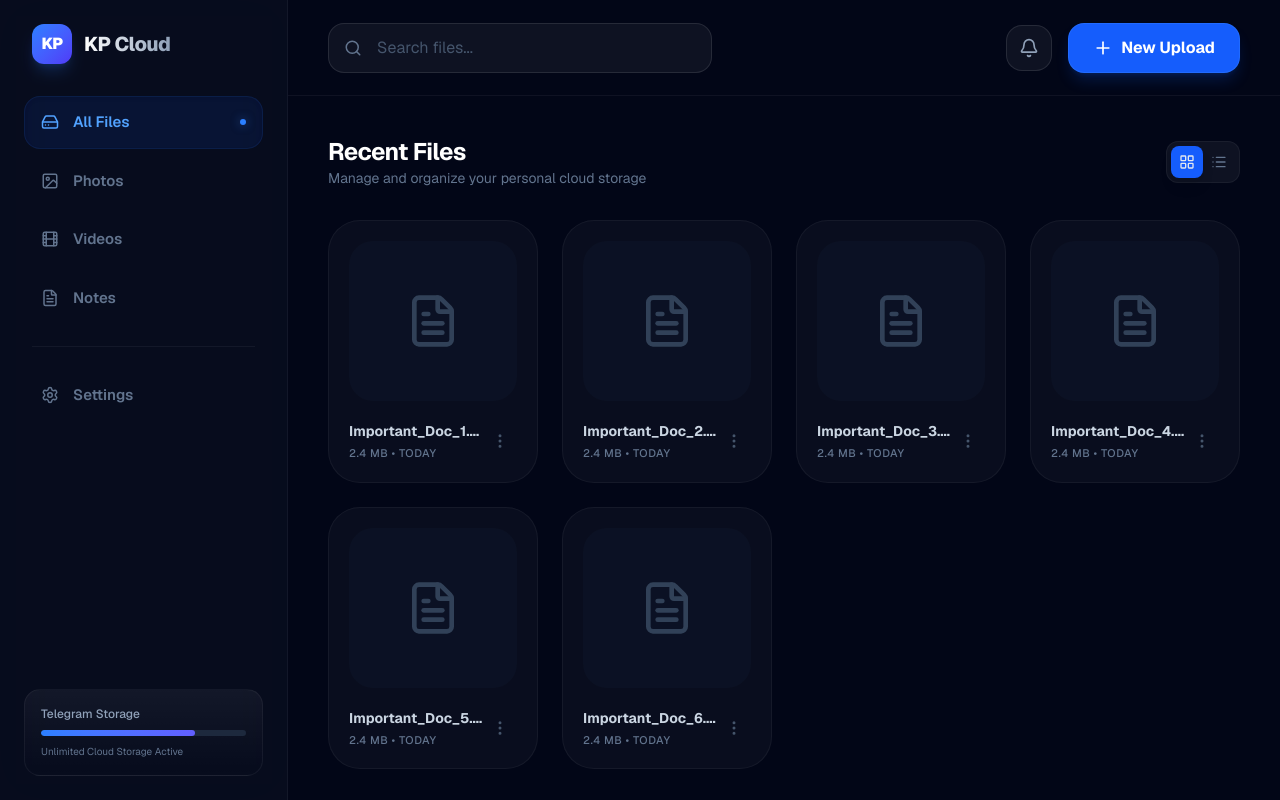
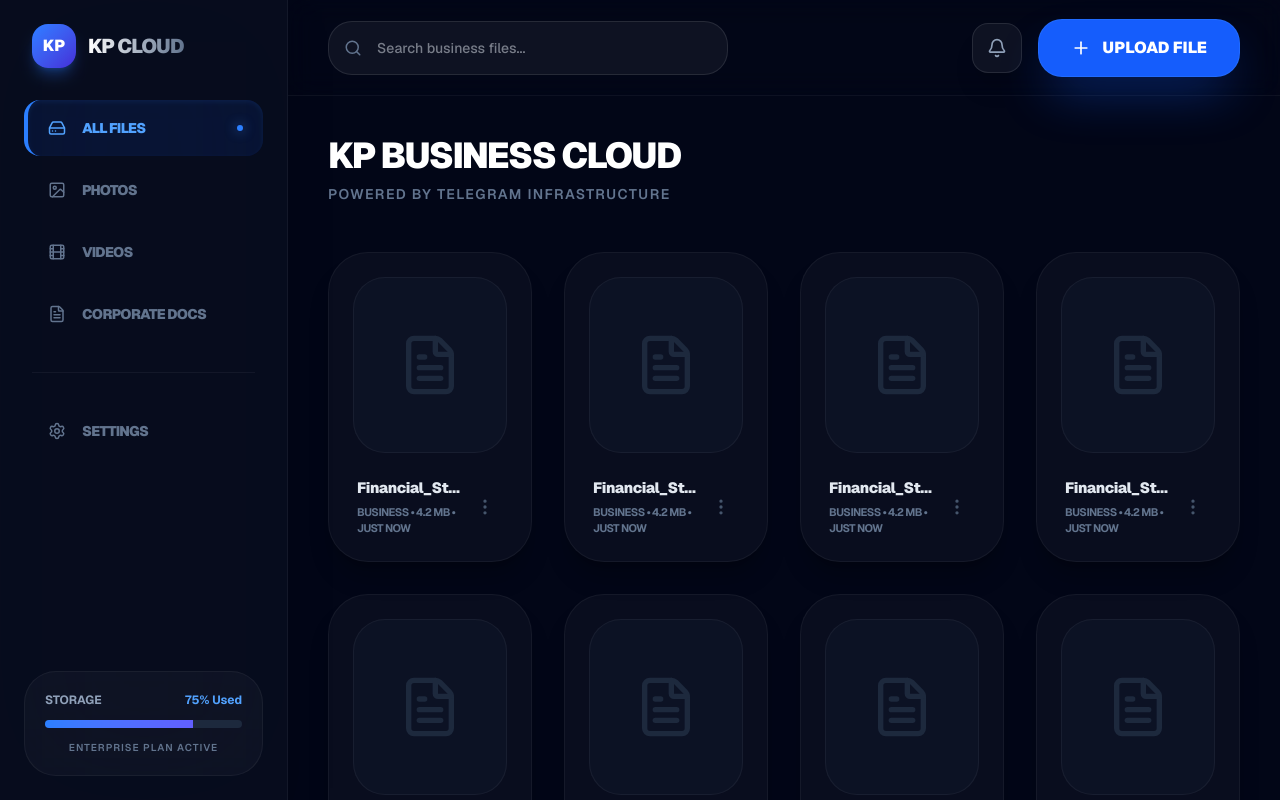
Before and after one commit to KP-CHANNEL-KP/kp-cloud, a Next.js app: page / in a window 1280 px wide. Built offline with nearby package versions, Linux system fonts and the light colour scheme.

Commit message:
Update page.tsx

```diff
--- a/src/app/page.tsx
+++ b/src/app/page.tsx
@@ -6,6 +6,7 @@
   Loader2, Search, MoreVertical, Plus,
   LayoutGrid, List, Bell, Settings, CheckCircle2, AlertCircle
 } from 'lucide-react';
+import { motion, AnimatePresence } from 'framer-motion';
 
 export default function Dashboard() {
   const [uploading, setUploading] = useState(false);
@@ -45,108 +46,158 @@
     }
   };
 
+  // Animation Variants
+  const containerVariants = {
+    hidden: { opacity: 0 },
+    visible: {
+      opacity: 1,
+      transition: { staggerChildren: 0.1 }
+    }
+  };
+
+  const itemVariants = {
+    hidden: { y: 20, opacity: 0 },
+    visible: {
+      y: 0,
+      opacity: 1,
+      transition: { type: "spring", stiffness: 260, damping: 20 }
+    }
+  };
+
   return (
-    <div className="flex h-screen bg-[#020617] text-slate-200 font-sans selection:bg-blue-500/30">
+    <div className="flex h-screen bg-[#020617] text-slate-200 font-sans selection:bg-blue-500/30 overflow-hidden">
 
-      {/* Toast Notification */}
+      {/* 🔔 Toast Notification with Framer Motion */}
+      <AnimatePresence>
         {showToast.show && (
-        <div className={`fixed top-6 right-6 z-50 flex items-center gap-3 px-5 py-3 rounded-2xl border backdrop-blur-xl animate-in slide-in-from-right-full duration-300 ${
+          <motion.div
+            initial={{ x: 300, opacity: 0 }}
+            animate={{ x: 0, opacity: 1 }}
+            exit={{ x: 300, opacity: 0 }}
+            className={`fixed top-6 right-6 z-50 flex items-center gap-3 px-6 py-4 rounded-2xl border backdrop-blur-2xl shadow-2xl ${
               showToast.type === 'success' ? 'bg-emerald-500/10 border-emerald-500/20 text-emerald-400' : 'bg-rose-500/10 border-rose-500/20 text-rose-400'
-        }`}>
-          {showToast.type === 'success' ? <CheckCircle2 size={20}/> : <AlertCircle size={20}/>}
-          <span className="text-sm font-medium">{showToast.msg}</span>
-        </div>
+            }`}
+          >
+            {showToast.type === 'success' ? <CheckCircle2 size={22}/> : <AlertCircle size={22}/>}
+            <span className="font-bold tracking-tight">{showToast.msg}</span>
+          </motion.div>
         )}
+      </AnimatePresence>
 
-      {/* Sidebar - Glassmorphism style */}
-      <aside className="w-72 bg-[#0f172a]/40 backdrop-blur-xl p-6 flex flex-col gap-8 border-r border-white/5">
+      {/* 📁 Sidebar */}
+      <aside className="w-72 bg-[#0f172a]/40 backdrop-blur-3xl p-6 flex flex-col gap-8 border-r border-white/5 shadow-2xl">
         <div className="flex items-center gap-3 px-2">
-          <div className="w-10 h-10 bg-gradient-to-br from-blue-500 to-indigo-600 rounded-xl flex items-center justify-center font-black text-white shadow-lg shadow-blue-500/20 tracking-tighter">KP</div>
-          <h1 className="text-xl font-extrabold tracking-tight bg-gradient-to-r from-white to-slate-400 bg-clip-text text-transparent">KP Cloud</h1>
+          <motion.div
+            whileHover={{ rotate: 10, scale: 1.1 }}
+            className="w-11 h-11 bg-gradient-to-br from-blue-500 to-indigo-700 rounded-2xl flex items-center justify-center font-black text-white shadow-lg shadow-blue-500/30"
+          >
+            KP
+          </motion.div>
+          <h1 className="text-xl font-black tracking-tighter bg-gradient-to-r from-white to-slate-500 bg-clip-text text-transparent uppercase">KP Cloud</h1>
         </div>
 
         <nav className="flex flex-col gap-1.5">
           <NavItem icon={<HardDrive size={18}/>} label="All Files" active />
           <NavItem icon={<Image size={18}/>} label="Photos" />
           <NavItem icon={<Film size={18}/>} label="Videos" />
-          <NavItem icon={<FileText size={18}/>} label="Notes" />
-          <div className="my-4 border-t border-white/5 mx-2" />
+          <NavItem icon={<FileText size={18}/>} label="Corporate Docs" />
+          <div className="my-6 border-t border-white/5 mx-2" />
           <NavItem icon={<Settings size={18}/>} label="Settings" />
         </nav>
 
-        {/* Storage Stats Card */}
-        <div className="mt-auto p-4 rounded-2xl bg-gradient-to-b from-white/5 to-transparent border border-white/5">
-          <p className="text-xs font-medium text-slate-400 mb-2">Telegram Storage</p>
-          <div className="h-1.5 w-full bg-slate-800 rounded-full overflow-hidden">
-            <div className="h-full w-3/4 bg-gradient-to-r from-blue-500 to-indigo-500 rounded-full" />
+        {/* Storage Stats */}
+        <motion.div
+          initial={{ opacity: 0 }}
+          animate={{ opacity: 1 }}
+          className="mt-auto p-5 rounded-[2rem] bg-white/[0.03] border border-white/5"
+        >
+          <div className="flex justify-between text-xs font-bold mb-3">
+            <span className="text-slate-400">STORAGE</span>
+            <span className="text-blue-400">75% Used</span>
           </div>
-          <p className="text-[10px] text-slate-500 mt-2">Unlimited Cloud Storage Active</p>
+          <div className="h-2 w-full bg-slate-800 rounded-full overflow-hidden">
+            <motion.div
+              initial={{ width: 0 }}
+              animate={{ width: '75%' }}
+              transition={{ duration: 1.5, ease: "circOut" }}
+              className="h-full bg-gradient-to-r from-blue-500 to-indigo-500"
+            />
           </div>
+          <p className="text-[10px] text-slate-500 mt-3 font-semibold text-center uppercase tracking-widest">Enterprise Plan Active</p>
+        </motion.div>
       </aside>
 
-      {/* Main Content */}
-      <main className="flex-1 flex flex-col overflow-hidden bg-[radial-gradient(circle_at_top_right,_var(--tw-gradient-stops))] from-blue-900/10 via-transparent to-transparent">
+      {/* 🚀 Main Content */}
+      <main className="flex-1 flex flex-col overflow-hidden bg-[radial-gradient(circle_at_top_right,_var(--tw-gradient-stops))] from-blue-600/10 via-transparent to-transparent">
 
-        {/* Top Header */}
-        <header className="h-24 flex items-center justify-between px-10 border-b border-white/5">
+        <header className="h-24 flex items-center justify-between px-10 border-b border-white/5 backdrop-blur-md">
           <div className="relative group">
             <Search className="absolute left-4 top-1/2 -translate-y-1/2 text-slate-500 group-focus-within:text-blue-500 transition-colors" size={18} />
             <input
               type="text"
-              placeholder="Search files..."
-              className="w-96 bg-white/5 border border-white/10 p-3 pl-12 rounded-2xl focus:outline-none focus:ring-2 focus:ring-blue-500/50 focus:bg-white/10 transition-all placeholder:text-slate-600"
+              placeholder="Search business files..."
+              className="w-[400px] bg-white/5 border border-white/10 p-4 pl-12 rounded-[1.5rem] focus:outline-none focus:ring-2 focus:ring-blue-500/40 focus:bg-white/10 transition-all font-medium text-sm"
             />
           </div>
 
           <div className="flex items-center gap-4">
-            <button className="p-3 rounded-2xl bg-white/5 border border-white/10 text-slate-400 hover:text-white hover:bg-white/10 transition">
+            <motion.button whileHover={{ scale: 1.1 }} whileTap={{ scale: 0.9 }} className="p-3.5 rounded-2xl bg-white/5 border border-white/10 text-slate-400 hover:text-white transition shadow-xl">
               <Bell size={20} />
-            </button>
-            <label className={`flex items-center gap-2 px-6 py-3 rounded-2xl font-bold transition-all cursor-pointer shadow-lg active:scale-95 ${
+            </motion.button>
+            <motion.label
+              whileHover={{ scale: 1.02, y: -2 }}
+              whileTap={{ scale: 0.98 }}
+              className={`flex items-center gap-3 px-8 py-4 rounded-[1.5rem] font-black transition-all cursor-pointer shadow-2xl ${
                 uploading
-              ? 'bg-slate-800 text-slate-500 border border-white/5'
-              : 'bg-blue-600 hover:bg-blue-500 text-white shadow-blue-600/20 border border-blue-400/20'
-            }`}>
+                ? 'bg-slate-800 text-slate-500'
+                : 'bg-blue-600 hover:bg-blue-500 text-white shadow-blue-600/40 border border-blue-400/20'
+              }`}
+            >
               {uploading ? <Loader2 className="animate-spin" size={20}/> : <Plus size={20}/>}
-              {uploading ? "Uploading..." : "New Upload"}
+              {uploading ? "PROCESSING..." : "UPLOAD FILE"}
               <input type="file" className="hidden" onChange={handleUpload} disabled={uploading} />
-            </label>
+            </motion.label>
           </div>
         </header>
 
-        {/* Content Area */}
         <section className="flex-1 p-10 overflow-y-auto">
-          <div className="flex items-center justify-between mb-8">
+          <div className="flex items-center justify-between mb-12">
             <div>
-              <h2 className="text-2xl font-bold text-white tracking-tight">Recent Files</h2>
-              <p className="text-sm text-slate-500">Manage and organize your personal cloud storage</p>
-            </div>
-            <div className="flex bg-white/5 p-1 rounded-xl border border-white/5">
-               <button className="p-2 bg-blue-600 rounded-lg shadow-lg"><LayoutGrid size={16}/></button>
-               <button className="p-2 text-slate-500 hover:text-white"><List size={16}/></button>
+              <motion.h2 initial={{ x: -20, opacity: 0 }} animate={{ x: 0, opacity: 1 }} className="text-4xl font-black text-white tracking-tighter">KP BUSINESS CLOUD</motion.h2>
+              <p className="text-sm font-semibold text-slate-500 mt-2 uppercase tracking-widest">Powered by Telegram Infrastructure</p>
             </div>
           </div>
 
-          <div className="grid grid-cols-2 lg:grid-cols-3 xl:grid-cols-4 2xl:grid-cols-5 gap-6">
-            {[1, 2, 3, 4, 5, 6].map((i) => (
-              <div key={i} className="group relative bg-white/[0.03] p-5 rounded-[2rem] border border-white/5 hover:bg-white/[0.06] hover:border-blue-500/30 transition-all duration-500 hover:-translate-y-1 hover:shadow-2xl hover:shadow-blue-500/10">
-                <div className="h-40 bg-slate-900/50 rounded-[1.5rem] mb-5 flex items-center justify-center group-hover:scale-[1.02] transition-transform duration-500 relative overflow-hidden">
-                  <div className="absolute inset-0 bg-gradient-to-br from-blue-500/5 to-purple-500/5 opacity-0 group-hover:opacity-100 transition-opacity" />
-                  <FileText size={56} className="text-slate-700 group-hover:text-blue-400 transition-colors duration-500" />
+          <motion.div
+            variants={containerVariants}
+            initial="hidden"
+            animate="visible"
+            className="grid grid-cols-2 lg:grid-cols-3 xl:grid-cols-4 2xl:grid-cols-5 gap-8"
+          >
+            {[1, 2, 3, 4, 5, 6, 7, 8].map((i) => (
+              <motion.div
+                key={i}
+                variants={itemVariants}
+                whileHover={{ y: -8 }}
+                className="group relative bg-white/[0.03] p-6 rounded-[2.5rem] border border-white/5 hover:bg-white/[0.07] hover:border-blue-500/40 transition-all duration-300 shadow-xl shadow-black/20"
+              >
+                <div className="h-44 bg-slate-900/60 rounded-[2rem] mb-6 flex items-center justify-center relative overflow-hidden border border-white/5 group-hover:border-blue-500/20 transition-colors">
+                  <div className="absolute inset-0 bg-gradient-to-tr from-blue-600/10 to-transparent opacity-0 group-hover:opacity-100 transition-opacity" />
+                  <FileText size={64} className="text-slate-800 group-hover:text-blue-500 group-hover:scale-110 transition-all duration-500" />
                 </div>
 
-                <div className="flex justify-between items-center">
+                <div className="flex justify-between items-center px-1">
                   <div className="min-w-0">
-                    <p className="text-sm font-bold text-slate-300 truncate group-hover:text-white transition-colors">Important_Doc_{i}.pdf</p>
-                    <p className="text-[11px] font-medium text-slate-500 mt-1 uppercase tracking-wider">2.4 MB • Today</p>
+                    <p className="text-[15px] font-black text-slate-200 truncate group-hover:text-white transition-colors tracking-tight">Financial_Statement_Q{i}.pdf</p>
+                    <p className="text-[11px] font-bold text-slate-500 mt-1 uppercase tracking-tighter">Business • 4.2 MB • Just Now</p>
                   </div>
-                  <button className="p-2 text-slate-600 hover:text-white hover:bg-white/5 rounded-xl transition">
-                    <MoreVertical size={18}/>
-                  </button>
+                  <motion.button whileHover={{ scale: 1.2 }} className="p-2 text-slate-600 hover:text-white transition-colors">
+                    <MoreVertical size={20}/>
+                  </motion.button>
                 </div>
-              </div>
+              </motion.div>
             ))}
-          </div>
+          </motion.div>
         </section>
       </main>
     </div>
@@ -155,14 +206,20 @@
 
 function NavItem({ icon, label, active = false }: { icon: any, label: string, active?: boolean }) {
   return (
-    <div className={`group flex items-center gap-3.5 px-4 py-3.5 rounded-2xl cursor-pointer transition-all duration-300 ${
+    <motion.div
+      whileHover={{ x: 6, backgroundColor: 'rgba(255,255,255,0.03)' }}
+      whileTap={{ scale: 0.97 }}
+      className={`group flex items-center gap-4 px-5 py-4.5 rounded-2xl cursor-pointer transition-all duration-300 border-l-4 ${
         active
-      ? 'bg-blue-600/10 text-blue-400 border border-blue-500/10 shadow-inner'
-      : 'text-slate-500 hover:bg-white/5 hover:text-slate-200 border border-transparent hover:border-white/5'
-    }`}>
-      <span className={`${active ? 'text-blue-400' : 'group-hover:text-blue-400'} transition-colors`}>{icon}</span>
-      <span className="font-semibold text-[15px]">{label}</span>
-      {active && <div className="ml-auto w-1.5 h-1.5 rounded-full bg-blue-500 shadow-[0_0_10px_rgba(59,130,246,0.5)]" />}
-    </div>
+        ? 'bg-blue-600/10 text-blue-400 border-blue-500 shadow-inner shadow-blue-500/10'
+        : 'text-slate-500 hover:text-slate-100 border-transparent hover:border-white/10'
+      }`}
+    >
+      <span className={`${active ? 'text-blue-400' : 'group-hover:text-blue-400'} transition-colors duration-300`}>{icon}</span>
+      <span className="font-black text-sm uppercase tracking-tighter">{label}</span>
+      {active && (
+        <motion.div layoutId="navGlow" className="ml-auto w-1.5 h-1.5 rounded-full bg-blue-500 shadow-[0_0_12px_rgba(59,130,246,0.8)]" />
+      )}
+    </motion.div>
   );
 }
```
Lines whose indentation alone changed are shown as unchanged.
